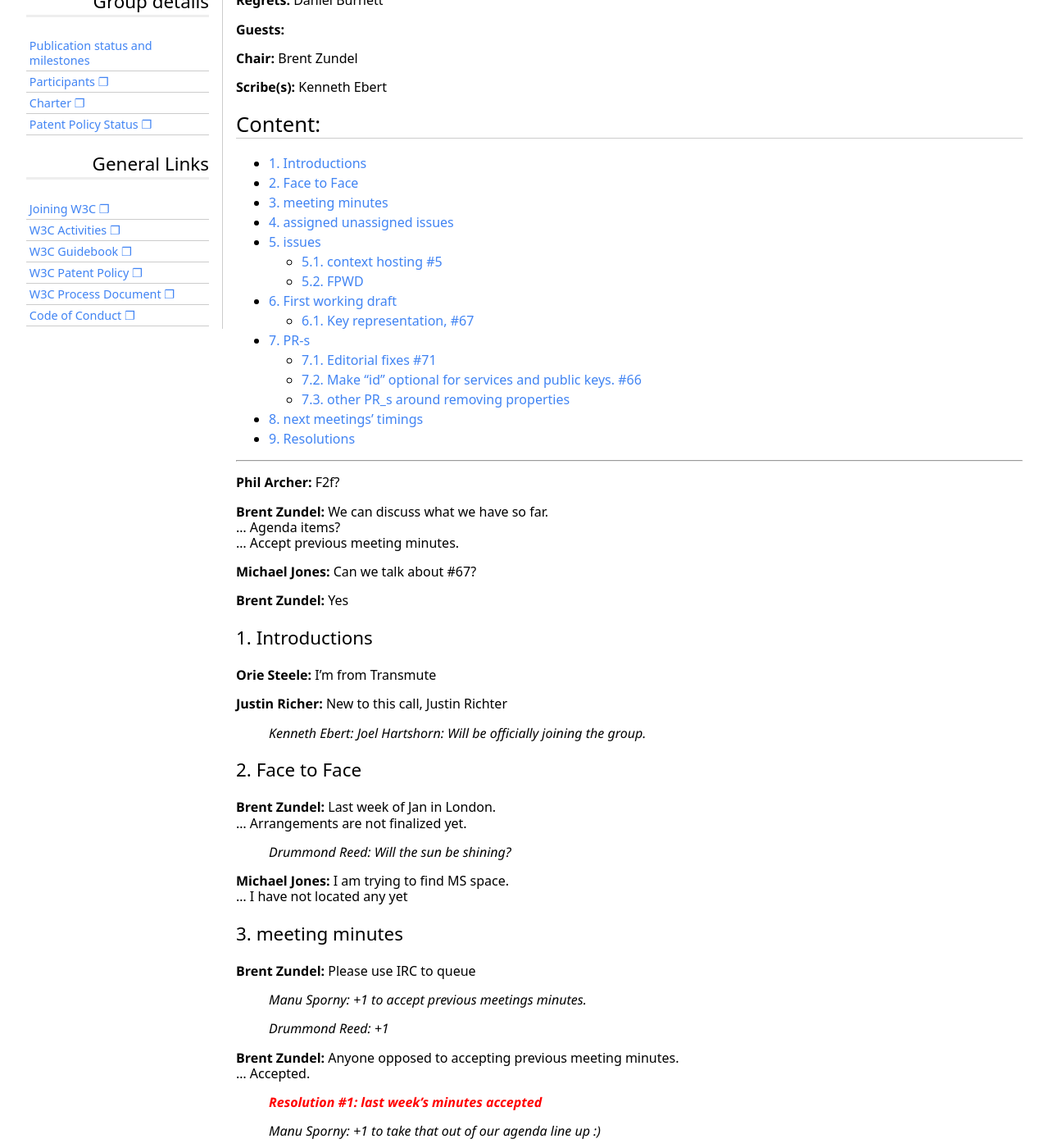
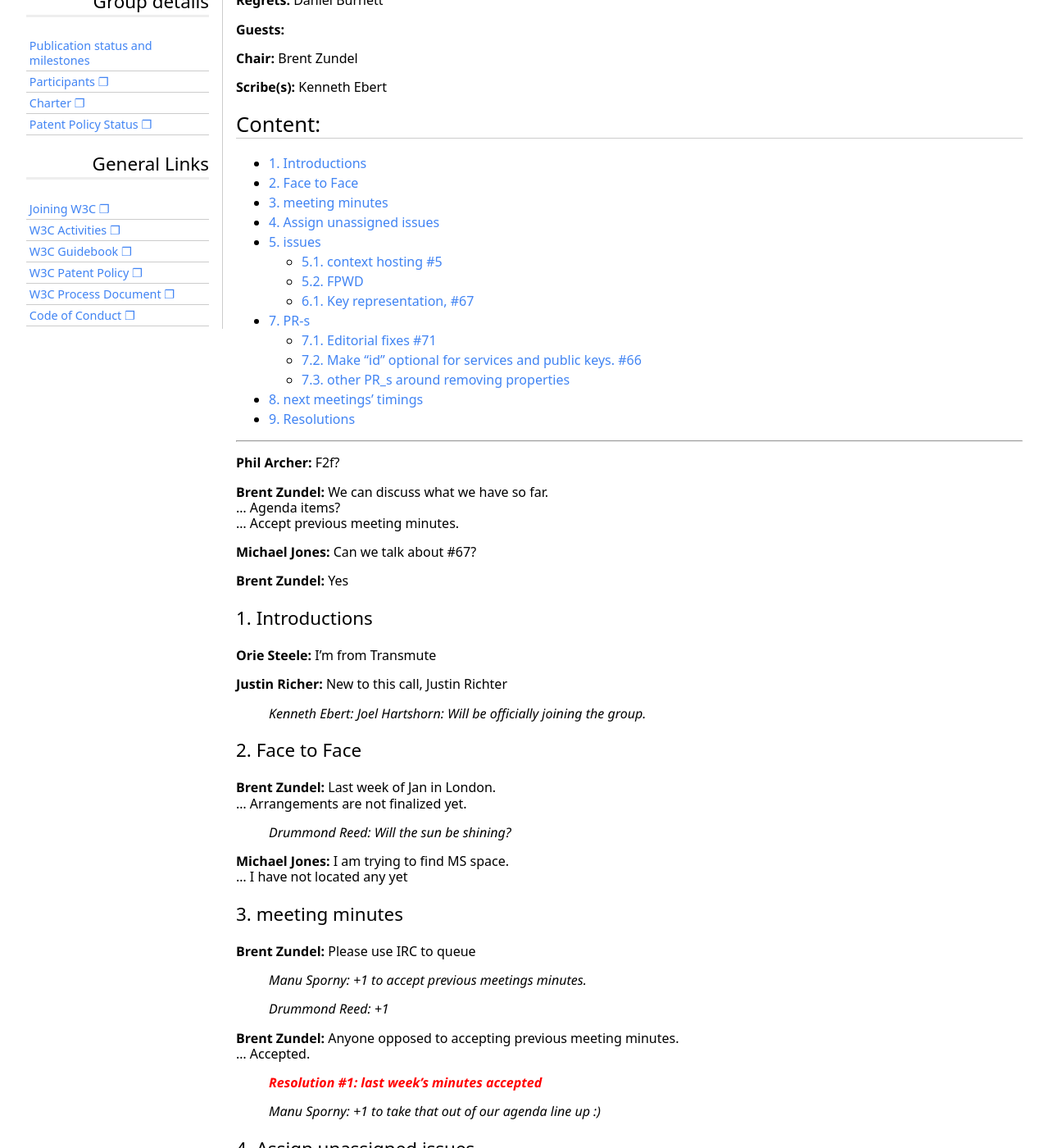
Before and after one commit to w3c/did-wg, a Jekyll site: the page built from _minutes/2019-10-15-did.md, in a window 1280 px wide and 1400 px high, scrolled down 429 px. Shown: the whole window at 82% size. Built offline with Jekyll 4.4.1, drawn with Linux system fonts in a browser that asks for light colours; some web fonts are replaced; some of the changed text lies outside the part shown.

Commit message:
wrogn sectioning

```diff
--- a/_minutes/2019-10-15-did.md
+++ b/_minutes/2019-10-15-did.md
@@ -211,7 +211,7 @@ See also the [Agenda](https://lists.w3.org/Archives/Public/public-did-wg/2019Oct
 
 > *Manu Sporny:* +1 to take that out of our agenda line up :)
 
-### 4. assigned unassigned issues
+### 4. Assign unassigned issues
 {: #section4}
 
 **Manu Sporny:** remaining unassigned issues were assigned to drummond and markus
@@ -300,9 +300,6 @@ See also the [Agenda](https://lists.w3.org/Archives/Public/public-did-wg/2019Oct
 
 #### 5.2. FPWD
 {: #section5-2}
-
-### 6. First working draft
-{: #section6}
 
 > *Manu Sporny:* See [Issue #68](https://github.com/w3c/did-spec/issues/68)
 
```
